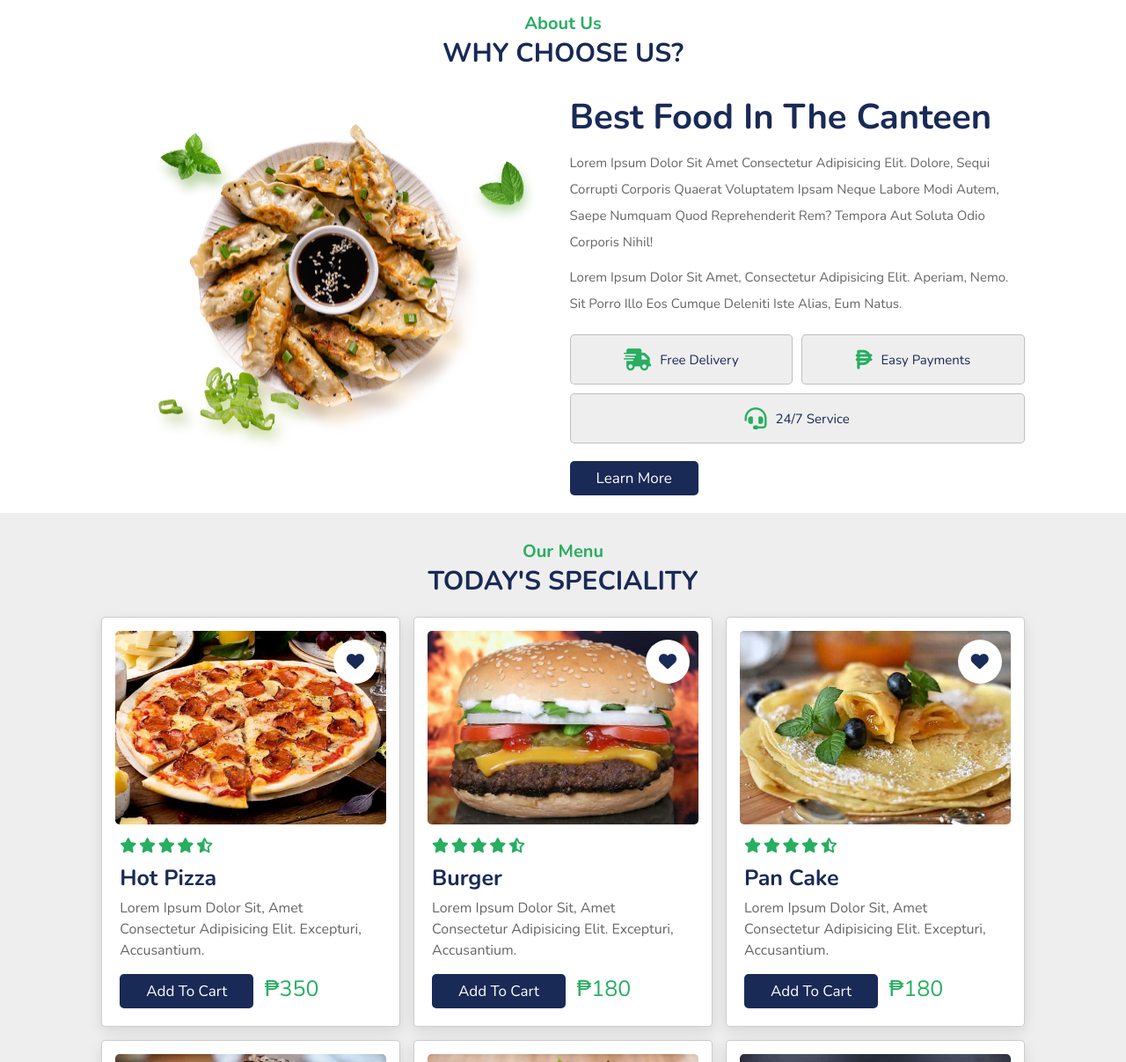
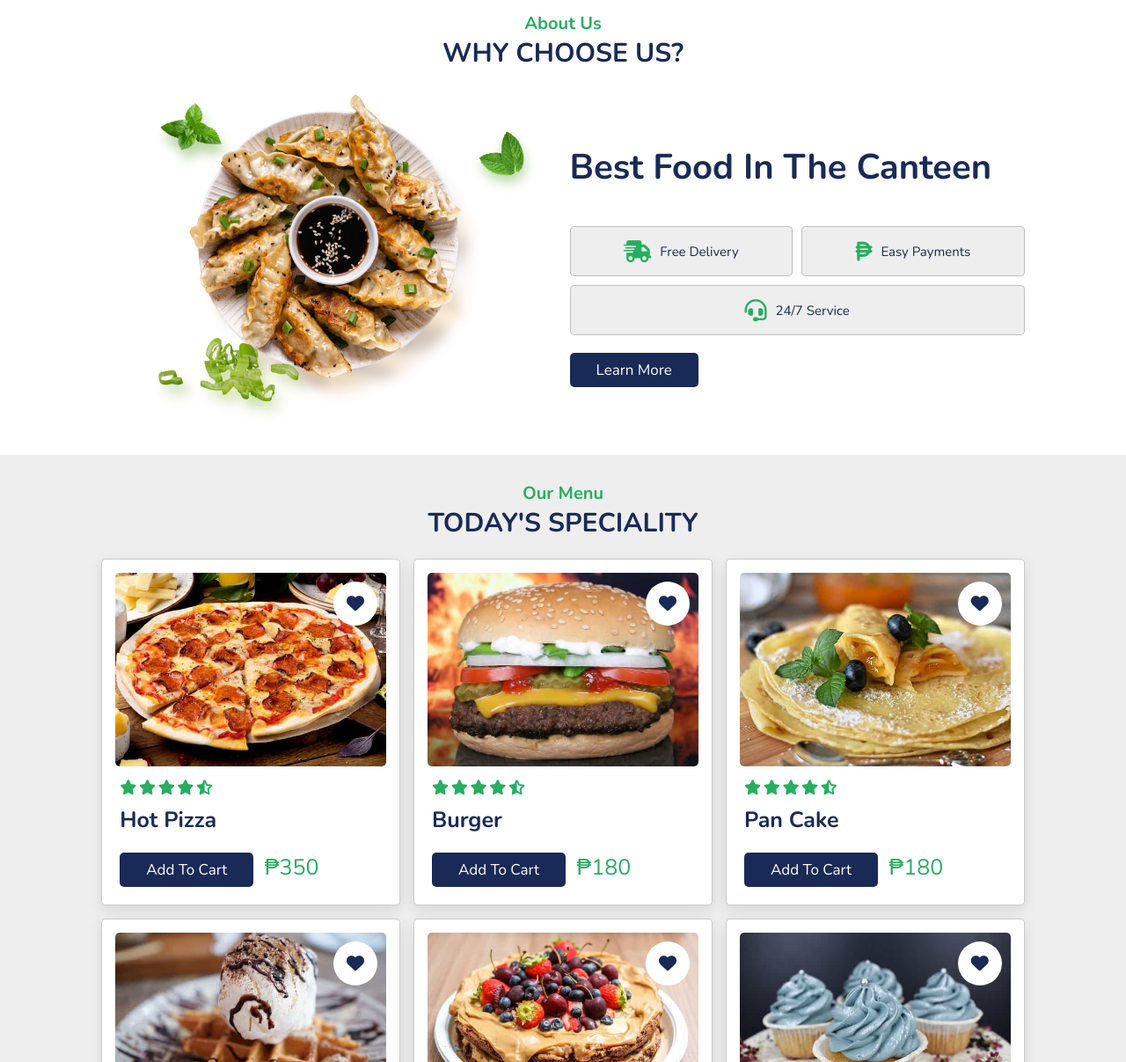
Before and after one commit to earl047/online-canteen, a website built with webpack: page dist/index.html in a window 1280 px wide. Shown: the part 1593-2800 px from the top of the page at 88% size. Built offline with nearby package versions, Linux system fonts and the light colour scheme; some packages are replaced by stand-ins of ours.

Commit message:
final commit

```diff
--- a/dist/index.html
+++ b/dist/index.html
@@ -63,7 +63,7 @@
                 <div class="content">
                     <span>our special dish</span>
                     <h3>spicy noodles</h3>
-                    <p>Lorem ipsum dolor sit amet consectetur adipisicing elit. Sit natus dolor cumque?</p>
+                    <p></p>
                     <a href="#" class="btn">order now</a>
                 </div>
                 <div class="image">
@@ -75,7 +75,7 @@
                 <div class="content">
                     <span>our special dish</span>
                     <h3>fried chicken</h3>
-                    <p>Lorem ipsum dolor sit amet consectetur adipisicing elit. Sit natus dolor cumque?</p>
+                    <p></p>
                     <a href="#" class="btn">order now</a>
                 </div>
                 <div class="image">
@@ -87,7 +87,7 @@
                 <div class="content">
                     <span>our special dish</span>
                     <h3>hot pizza</h3>
-                    <p>Lorem ipsum dolor sit amet consectetur adipisicing elit. Sit natus dolor cumque?</p>
+                    <p></p>
                     <a href="#" class="btn">order now</a>
                 </div>
                 <div class="image">
@@ -232,8 +232,8 @@
 
         <div class="content">
             <h3>best food in the Canteen</h3>
-            <p>Lorem ipsum dolor sit amet consectetur adipisicing elit. Dolore, sequi corrupti corporis quaerat voluptatem ipsam neque labore modi autem, saepe numquam quod reprehenderit rem? Tempora aut soluta odio corporis nihil!</p>
-            <p>Lorem ipsum dolor sit amet, consectetur adipisicing elit. Aperiam, nemo. Sit porro illo eos cumque deleniti iste alias, eum natus.</p>
+            <p></p>
+            <p></p>
             <div class="icons-container">
                 <div class="icons">
                     <i class="fas fa-shipping-fast"></i>
@@ -280,7 +280,7 @@
                     <i class="fas fa-star-half-alt"></i>
                 </div>
                 <h3>Hot Pizza</h3>
-                <p>Lorem ipsum dolor sit, amet consectetur adipisicing elit. Excepturi, accusantium.</p>
+                <p></p>
                 <a href="#" class="btn">add to cart</a>
                 <span class="price">₱350</span>
             </div>
@@ -300,7 +300,7 @@
                     <i class="fas fa-star-half-alt"></i>
                 </div>
                 <h3>Burger</h3>
-                <p>Lorem ipsum dolor sit, amet consectetur adipisicing elit. Excepturi, accusantium.</p>
+                <p></p>
                 <a href="#" class="btn">add to cart</a>
                 <span class="price">₱180</span>
             </div>
@@ -320,7 +320,7 @@
                     <i class="fas fa-star-half-alt"></i>
                 </div>
                 <h3>Pan Cake</h3>
-                <p>Lorem ipsum dolor sit, amet consectetur adipisicing elit. Excepturi, accusantium.</p>
+                <p></p>
                 <a href="#" class="btn">add to cart</a>
                 <span class="price">₱180</span>
             </div>
@@ -340,7 +340,7 @@
                     <i class="fas fa-star-half-alt"></i>
                 </div>
                 <h3>waffles con helado y chocolate</h3>
-                <p>Lorem ipsum dolor sit, amet consectetur adipisicing elit. Excepturi, accusantium.</p>
+                <p></p>
                 <a href="#" class="btn">add to cart</a>
                 <span class="price">₱350</span>
             </div>
@@ -360,7 +360,7 @@
                     <i class="fas fa-star-half-alt"></i>
                 </div>
                 <h3>Morroco Dessert</h3>
-                <p>Lorem ipsum dolor sit, amet consectetur adipisicing elit. Excepturi, accusantium.</p>
+                <p></p>
                 <a href="#" class="btn">add to cart</a>
                 <span class="price">₱430</span>
             </div>
@@ -380,7 +380,7 @@
                     <i class="fas fa-star-half-alt"></i>
                 </div>
                 <h3>Cup Cakes</h3>
-                <p>Lorem ipsum dolor sit, amet consectetur adipisicing elit. Excepturi, accusantium.</p>
+                <p></p>
                 <a href="#" class="btn">add to cart</a>
                 <span class="price">₱85</span>
             </div>
@@ -400,7 +400,7 @@
                     <i class="fas fa-star-half-alt"></i>
                 </div>
                 <h3>Drinks</h3>
-                <p>Lorem ipsum dolor sit, amet consectetur adipisicing elit. Excepturi, accusantium.</p>
+                <p></p>
                 <a href="#" class="btn">add to cart</a>
                 <span class="price">₱55</span>
             </div>
@@ -420,7 +420,7 @@
                     <i class="fas fa-star-half-alt"></i>
                 </div>
                 <h3> Comer De Manera Saludable</h3>
-                <p>Lorem ipsum dolor sit, amet consectetur</p>
+                <p></p>
                 <a href="#" class="btn">add to cart</a>
                 <span class="price">₱150</span>
             </div>
@@ -440,7 +440,7 @@
                     <i class="fas fa-star-half-alt"></i>
                 </div>
                 <h3>Reconstituted Orange Juice</h3>
-                <p>Lorem ipsum dolor sit, amet consectetur adipisicing elit. Excepturi, accusantium.</p>
+                <p></p>
                 <a href="#" class="btn">add to cart</a>
                 <span class="price">₱150</span>
             </div>
@@ -478,7 +478,7 @@
                         </div>
                     </div>
                 </div>
-                <p>Lorem ipsum dolor sit amet consectetur adipisicing elit. Sit fugiat consequuntur repellendus aperiam deserunt nihil, corporis fugit voluptatibus voluptate totam neque illo placeat eius quis laborum aspernatur quibusdam. Ipsum, magni.</p>
+                <p>The Food is Delicious</p>
             </div>
 
             <div class="swiper-slide slide">
@@ -496,7 +496,7 @@
                         </div>
                     </div>
                 </div>
-                <p>Lorem ipsum dolor sit amet consectetur adipisicing elit. Sit fugiat consequuntur repellendus aperiam deserunt nihil, corporis fugit voluptatibus voluptate totam neque illo placeat eius quis laborum aspernatur quibusdam. Ipsum, magni.</p>
+                <p>The Food is Delicious</p>
             </div>
 
             <div class="swiper-slide slide">
@@ -514,7 +514,7 @@
                         </div>
                     </div>
                 </div>
-                <p>Lorem ipsum dolor sit amet consectetur adipisicing elit. Sit fugiat consequuntur repellendus aperiam deserunt nihil, corporis fugit voluptatibus voluptate totam neque illo placeat eius quis laborum aspernatur quibusdam. Ipsum, magni.</p>
+                <p>The Food is Delicious</p>
             </div>
 
             <div class="swiper-slide slide">
@@ -533,7 +533,7 @@
                         </div>
                     </div>
                 </div>
-                <p>Lorem ipsum dolor sit amet consectetur adipisicing elit. Sit fugiat consequuntur repellendus aperiam deserunt nihil, corporis fugit voluptatibus voluptate totam neque illo placeat eius quis laborum aspernatur quibusdam. Ipsum, magni.</p>
+                <p>The Food is Delicious</p>
             </div>
 
         </div>
```
Also changed, not shown: 1 other file.
